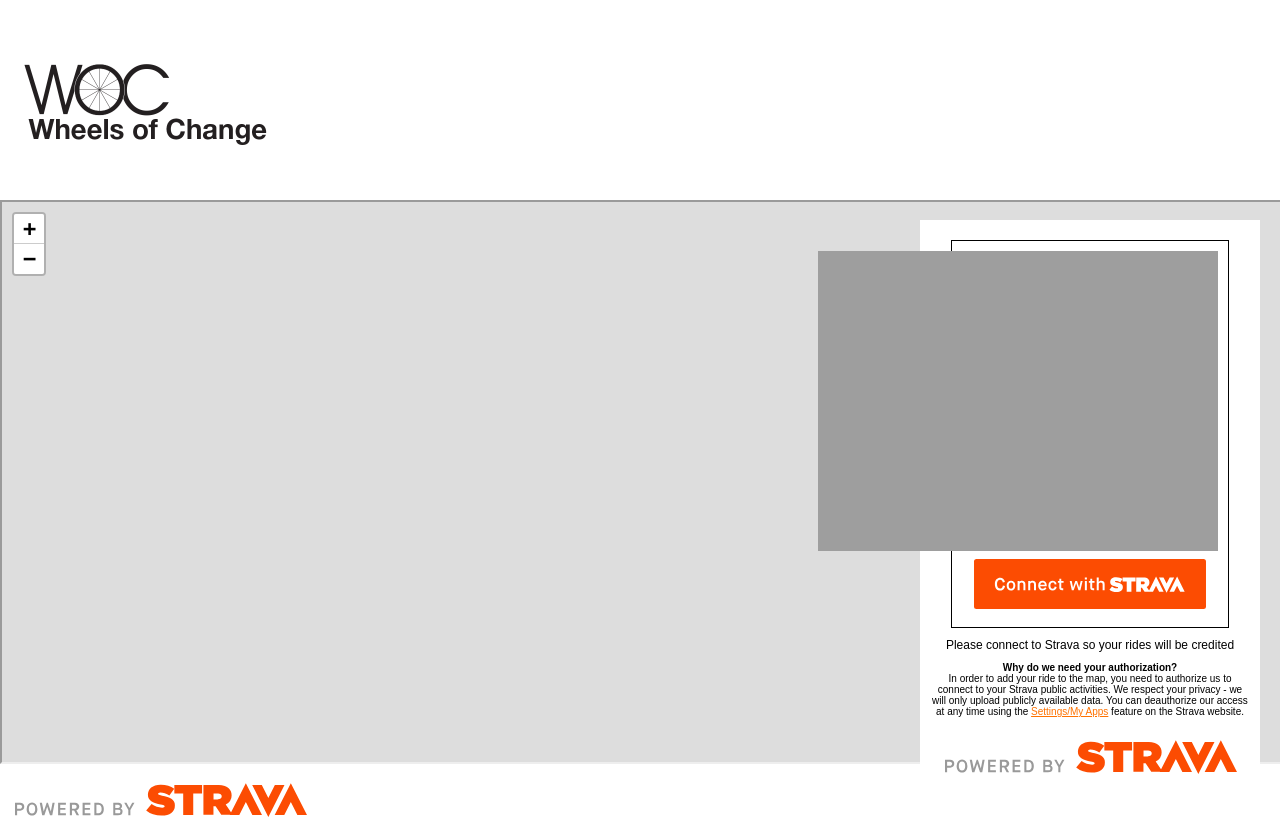
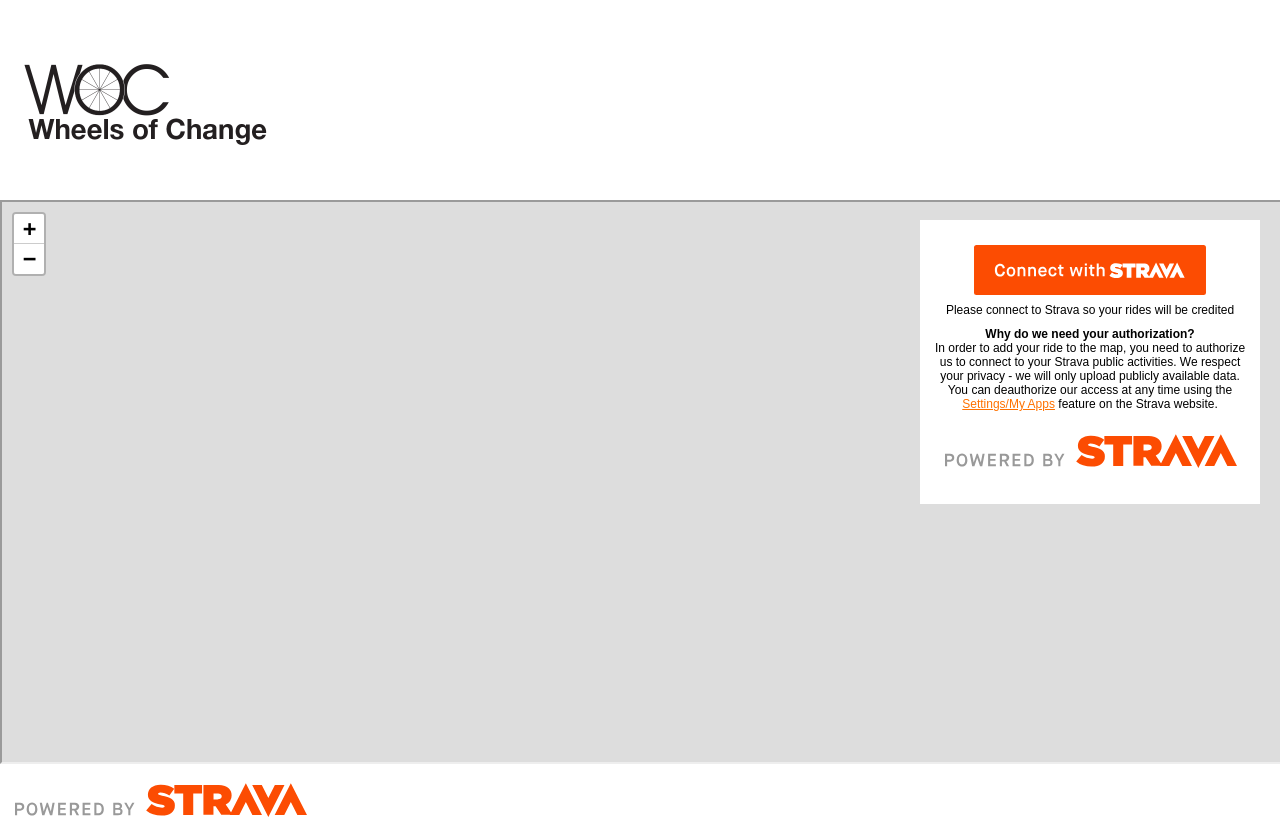
Before and after one commit to dgarnier/woc-map, a Flask app: template app/templates/activate.html in a window 1280 px wide. Run offline with Flask 2, Linux system fonts and the light colour scheme; the template is opened without the code that fills it, so the values that code supplies are empty; the visitor is signed in with stand-in values (Sample User, id 1); some libraries are stand-ins or nearby versions; grey boxes are pictures that could not be loaded.

Commit message:
Updated CSS for button

```diff
--- a/app/static/css/activate.css
+++ b/app/static/css/activate.css
@@ -46,13 +46,12 @@
 			text-align: center;
 			font-family: Montserrat, sans-serif;
 			font-size:12px;
+			min-width:220px;
 		}
 
 
-.cbutton {color:black; background-color:white; text-decoration:none; font-size: 14px;font-weight: bold;font-family: Montserrat, sans-serif;padding: 10px 10px; margin: auto; margin-bottom:10px;width: 80%; border: 1px solid black; text-align: center;display: block;transition: all 500ms ease;}
-.cbutton-inner:before {content: url(../img/button-arrow-black.svg); float: right; margin-left: 10px; }
-.cbutton-inner:hover:before {content: url(../img/button-arrow-white.svg);}
-.cbutton:hover {color:white; background-color:#ff7201;}
-.wocstravalegal {font-size:10px;margin-top:10px;}
+.cbutton { margin: auto; margin-bottom:10px;width: 80%;  text-align: center;}
+
+.wocstravalegal {font-size:12px;margin-top:10px;}
 .woclink {color: #ff7201;}
 .wocstrava {margin-top:10px;}
```
